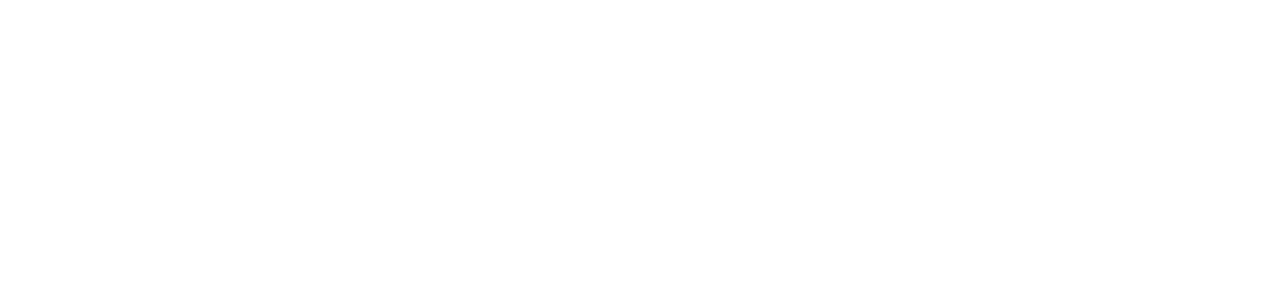
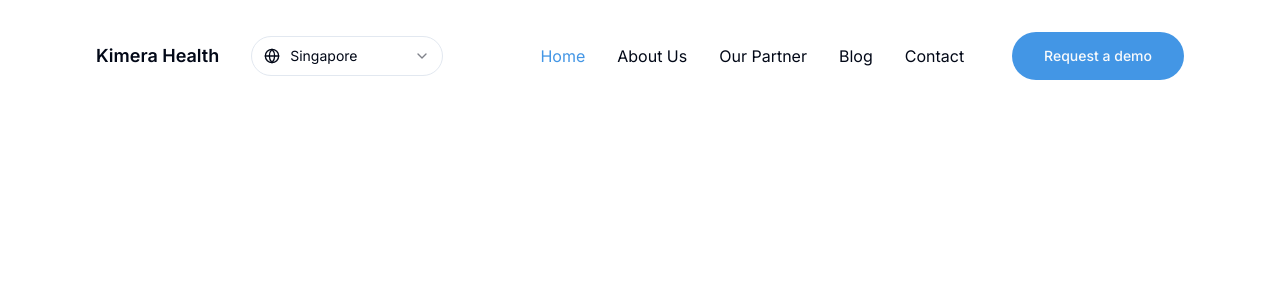
Before and after one commit to vyaninsyanurmuhammad/kimera-health, a Next.js app: page / in a window 1280 px wide. Shown: the top 300 px of the page. Built offline with nearby package versions, Linux system fonts and the light colour scheme.

Commit message:
feat: :lipstick: add navbar components

```diff
--- a/src/app/page.tsx
+++ b/src/app/page.tsx
@@ -1,3 +1,9 @@
+import Navbar from "@/components/navbar";
+
 export default function Home() {
-  return <main></main>;
+  return (
+    <main>
+      <Navbar />
+    </main>
+  );
 }
--- /dev/null
+++ b/src/components/navbar-languages-select.tsx
@@ -0,0 +1,46 @@
+import React from "react";
+import {
+  Select,
+  SelectContent,
+  SelectItem,
+  SelectTrigger,
+  SelectGroup,
+  SelectLabel,
+  SelectValue,
+} from "@/components/ui/select";
+import { Globe } from "lucide-react";
+
+const NavbarLanguagesSelect = () => {
+  return (
+    <>
+      <Select defaultValue="sgp">
+        <SelectTrigger className="w-48 rounded-full focus:ring-0 focus:ring-offset-0">
+          <div className="flex flex-row gap-2.5 items-center">
+            <Globe size={16} />
+            <SelectValue placeholder="Select a timezone" />
+          </div>
+        </SelectTrigger>
+        <SelectContent>
+          <SelectGroup>
+            <SelectLabel>Europe & Africa</SelectLabel>
+            <SelectItem value="gmt">Greenwich</SelectItem>
+            <SelectItem value="cat">Central Africa</SelectItem>
+            <SelectItem value="eat">East Africa</SelectItem>
+          </SelectGroup>
+          <SelectGroup>
+            <SelectLabel>Asia</SelectLabel>
+            <SelectItem value="msk">Moscow</SelectItem>
+            <SelectItem value="ist">India</SelectItem>
+            <SelectItem value="cst_china">China</SelectItem>
+            <SelectItem value="jst">Japan</SelectItem>
+            <SelectItem value="kst">Korea</SelectItem>
+            <SelectItem value="ist_indonesia">Indonesia</SelectItem>
+            <SelectItem value="sgp">Singapore</SelectItem>
+          </SelectGroup>
+        </SelectContent>
+      </Select>{" "}
+    </>
+  );
+};
+
+export default NavbarLanguagesSelect;
--- /dev/null
+++ b/src/components/navbar.tsx
@@ -0,0 +1,30 @@
+import React from "react";
+import NavbarLanguagesSelect from "@/components/navbar-languages-select";
+import { Button } from "@/components/ui/button";
+
+const Navbar = () => {
+  return (
+    <>
+      <div className="w-full h-fit flex flex-row justify-between items-center px-24 py-8">
+        <div className="flex flex-row gap-8 items-center">
+          <p className="text-lg font-semibold">Kimera Health</p>
+          <NavbarLanguagesSelect />
+        </div>
+        <div className="flex flex-row gap-12">
+          <div className="flex flex-row items-center capitalize gap-8">
+            <p className="text-dodger-blue-500">home</p>
+            <p>about us</p>
+            <p>our partner</p>
+            <p>blog</p>
+            <p>contact</p>
+          </div>
+          <Button className="rounded-full px-8 py-6 bg-dodger-blue-500 hover:bg-dodger-blue-500/90">
+            <p>Request a demo</p>
+          </Button>
+        </div>
+      </div>
+    </>
+  );
+};
+
+export default Navbar;
```
